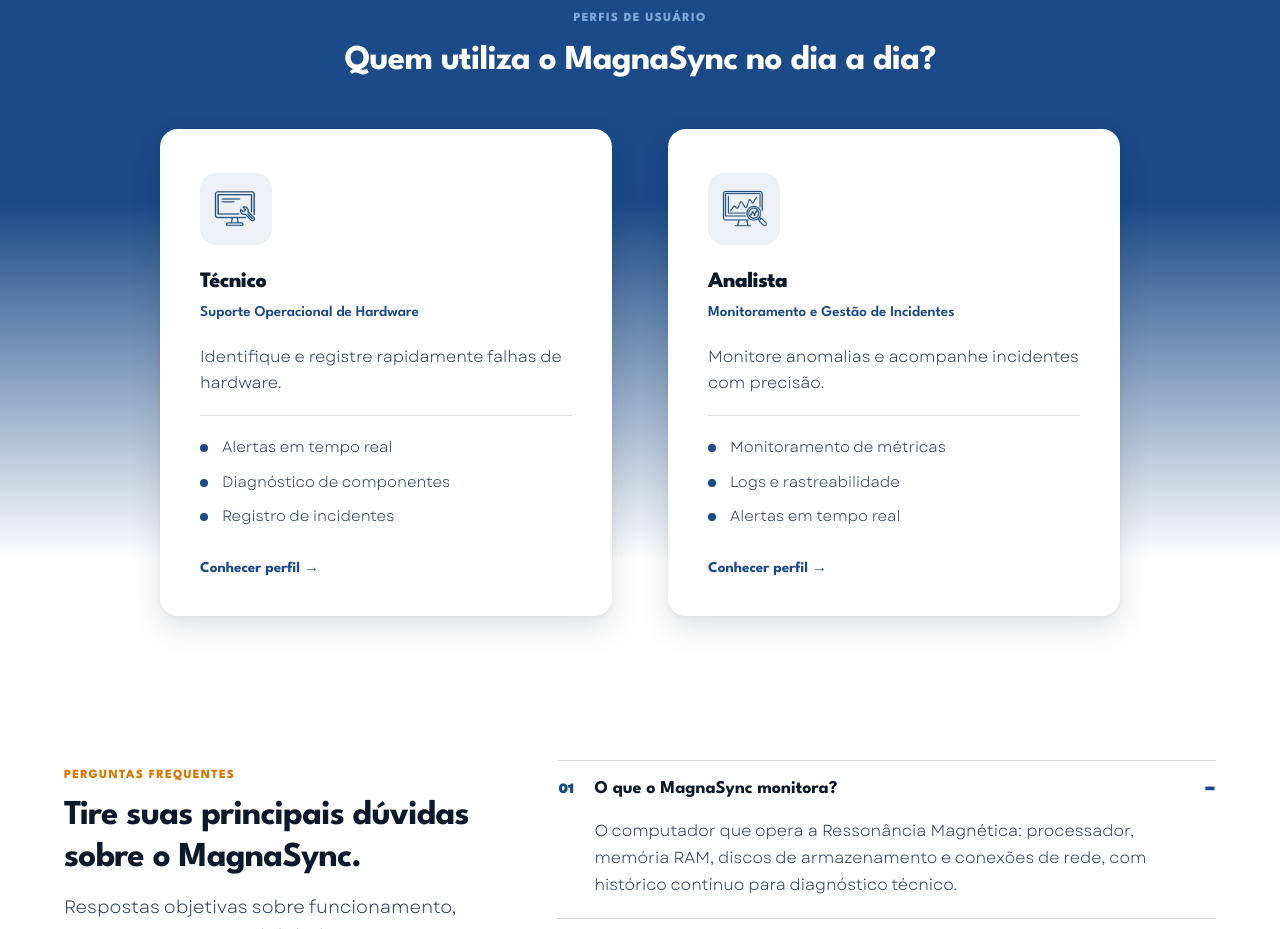
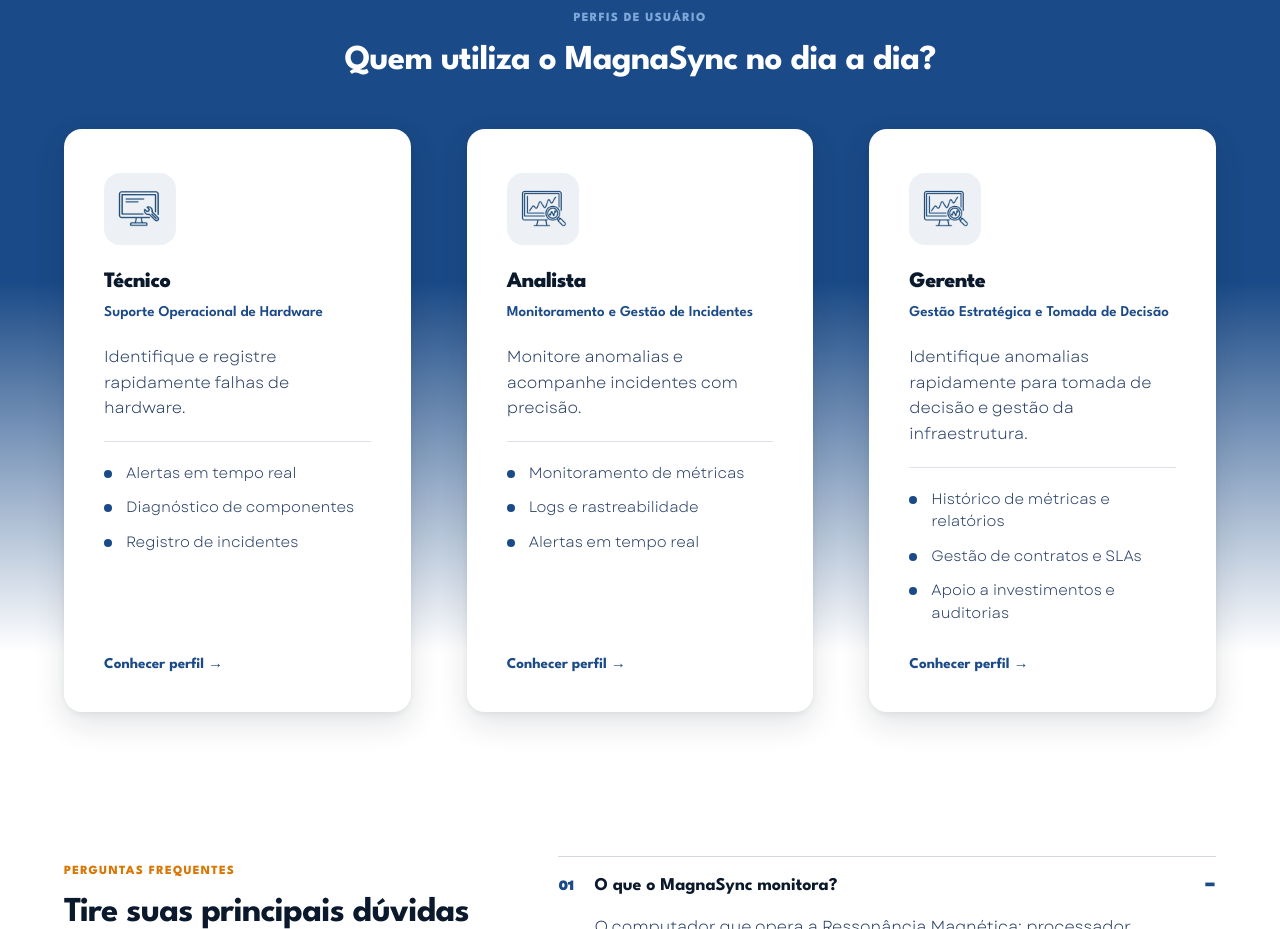
Before and after one commit to MagnaSync/aplicao-web-api-WebDataViz, a website: page web-data-viz/public/index.html in a window 1280 px wide. Shown: the part 1860-2789 px from the top of the page. Drawn offline with Linux system fonts and the light colour scheme.

Commit message:
Adiciona perfil de Gerente e ajusta grid de perfis

```diff
--- a/web-data-viz/public/css/style.css
+++ b/web-data-viz/public/css/style.css
@@ -768,9 +768,9 @@ h1 span {
 
 .perfis-grid {
   display: grid;
-  grid-template-columns: repeat(2, minmax(0, 1fr));
+  grid-template-columns: repeat(3, minmax(0, 1fr));
   gap: 56px;
-  max-width: 960px;
+  max-width: 1200px;
   margin: 0 auto;
 }
 
--- a/web-data-viz/public/index.html
+++ b/web-data-viz/public/index.html
@@ -240,7 +240,7 @@
         </section>
 
         <!-- ==========================================================================
-             5. SEÇÃO PERFIS DE ACESSO (Técnico, Gestor, Administrador de TI)
+             5. SEÇÃO PERFIS DE ACESSO (Técnico, Analista, Gerente)
              ========================================================================== -->
         <section class="secao secao-perfis" id="perfis">
           <div class="container">
@@ -276,6 +276,21 @@
                   <li>Monitoramento de métricas</li>
                   <li>Logs e rastreabilidade</li>
                   <li>Alertas em tempo real</li>
+                </ul>
+                <a href="#contato">Conhecer perfil &rarr;</a>
+              </article>
+
+              <article class="card-perfil">
+                <span class="perfil-icone" aria-hidden="true">
+                  <img src="./assets/imgs/persona-analista.png" alt="" />
+                </span>
+                <h3>Gerente</h3>
+                <span class="perfil-funcao">Gestão Estratégica e Tomada de Decisão</span>
+                <p>Identifique anomalias rapidamente para tomada de decisão e gestão da infraestrutura.</p>
+                <ul>
+                  <li>Histórico de métricas e relatórios</li>
+                  <li>Gestão de contratos e SLAs</li>
+                  <li>Apoio a investimentos e auditorias</li>
                 </ul>
                 <a href="#contato">Conhecer perfil &rarr;</a>
               </article>
```
